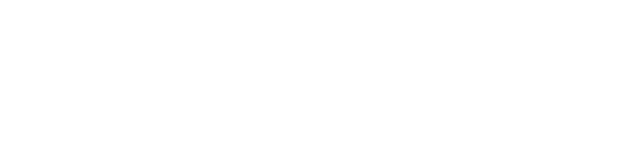
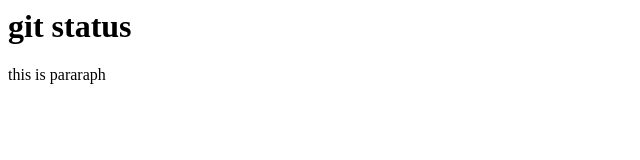
Before and after one commit to ghazanfar23/coursera, a plain HTML site: page templates/test.html in a window 1280 px wide. Shown: the whole page, without its empty margins (0-640 px from the left). Drawn offline with Linux system fonts and the light colour scheme.

Commit message:
third commit

```diff
--- a/templates/test.html
+++ b/templates/test.html
@@ -3,7 +3,8 @@
 <head>
 
 <body>
-    <h1></h1>
+    <h1>git status</h1>
+    <p>this is pararaph</p>
 </body>
 </head>
 
```
